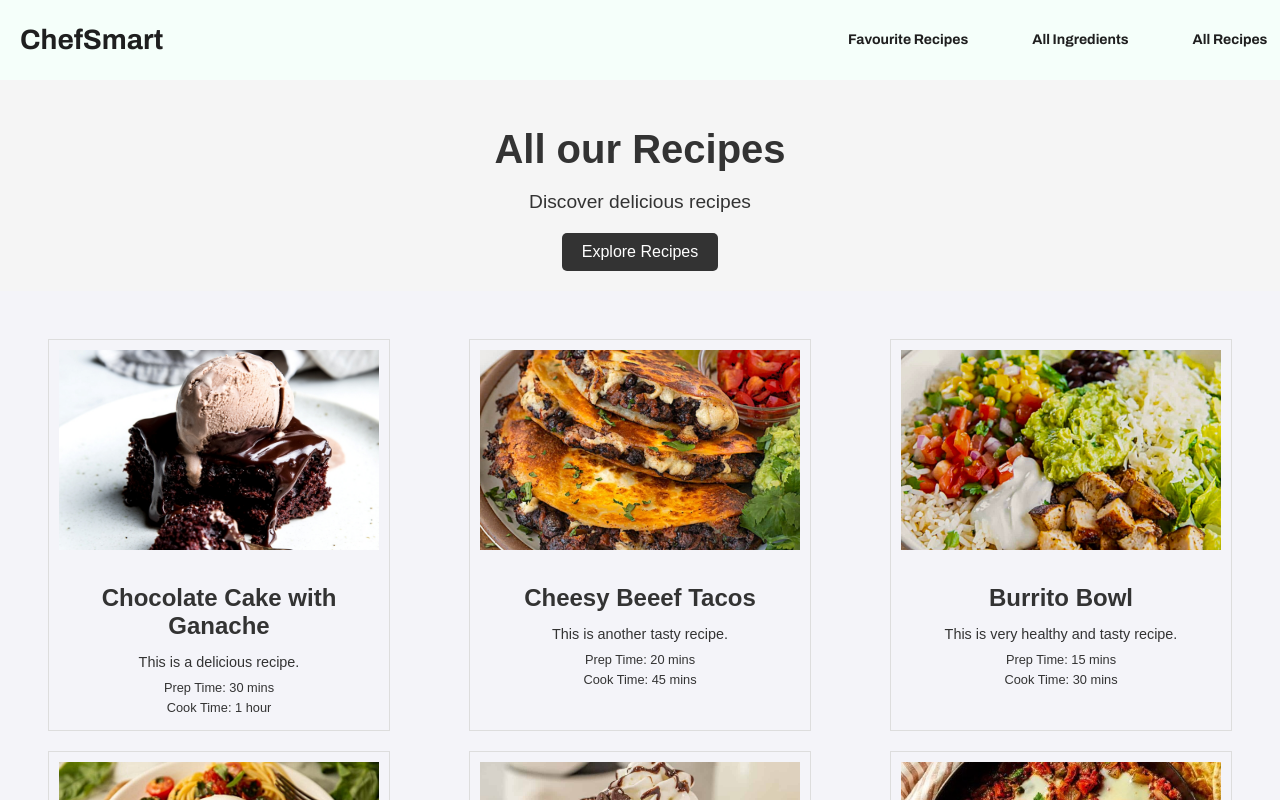
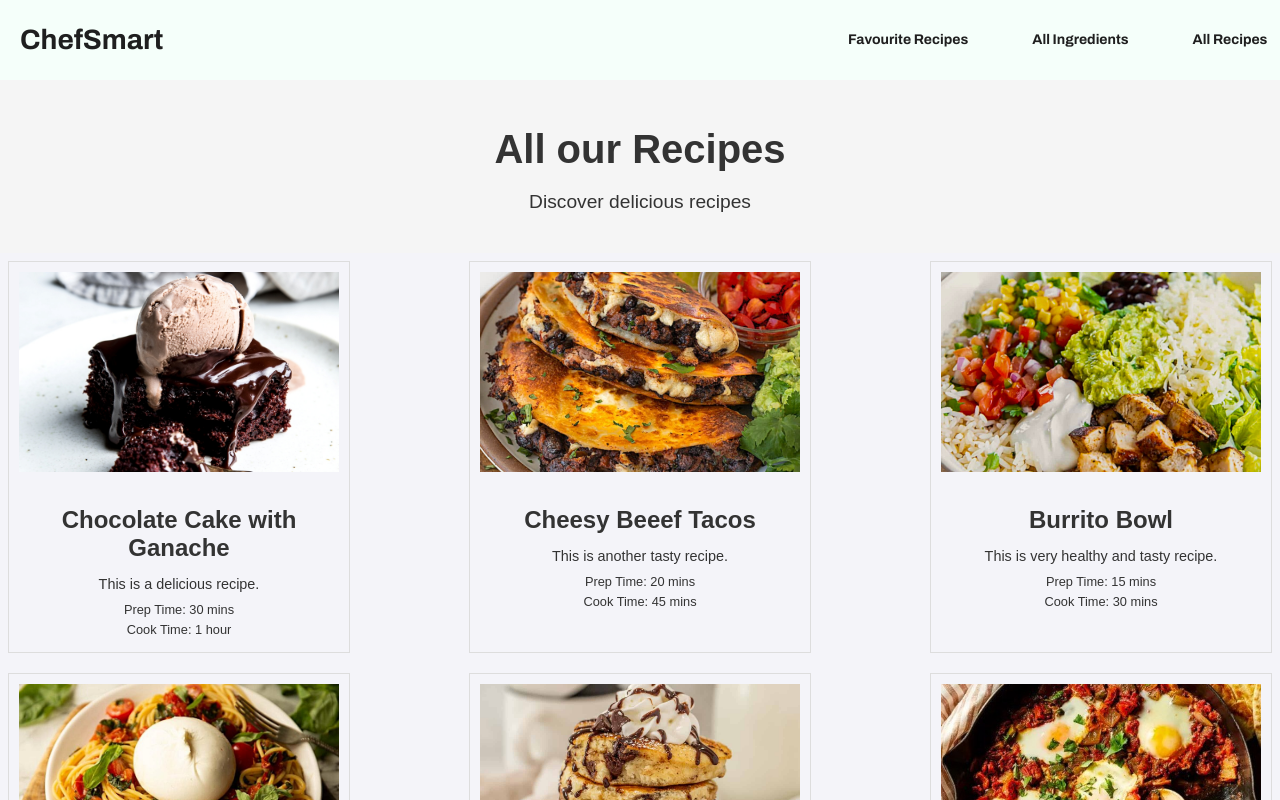
Before and after one commit to dariadohan/ChefSmartFE, a React (Create React App) app: page /all-recipes in a window 1280 px wide. Shown: the top 800 px of the page. Built offline with nearby package versions, Linux system fonts and the light colour scheme; a web font is replaced by a local one.

Commit message:
continue project

```diff
--- /dev/null
+++ b/src/components/api/reteteApi.ts
@@ -0,0 +1 @@
+export class ReteteApi {}
--- a/src/pages/AllRecipesPage.tsx
+++ b/src/pages/AllRecipesPage.tsx
@@ -11,9 +11,6 @@ const AllRecipesPage = () => {
         <Header>
           <Title>All our Recipes</Title>
           <SubTitle>Discover delicious recipes</SubTitle>
-          <Link to="/explore">
-            <ExploreButton>Explore Recipes</ExploreButton>
-          </Link>
         </Header>
         <RecipesContainer>
           <RecipeCard>
@@ -123,21 +120,11 @@ const SubTitle = styled.p`
   margin-bottom: 20px;
 `;
 
-const ExploreButton = styled.button`
-  background-color: #333333;
-  color: white;
-  padding: 10px 20px;
-  border: none;
-  border-radius: 5px;
-  cursor: pointer;
-  font-size: 1em;
-`;
-
 const RecipesContainer = styled.div`
   display: flex;
   justify-content: space-between;
   flex-wrap: wrap;
-  padding: 3rem;
+  padding: 0.5rem;
 `;
 
 const RecipeCard = styled.div`
--- a/src/pages/FavouriteRecipesPage.tsx
+++ b/src/pages/FavouriteRecipesPage.tsx
@@ -24,12 +24,12 @@ const RecipesContainer = styled.div`
   display: flex;
   flex-wrap: wrap;
   justify-content: center;
-  gap: 2rem;
+  gap: 0.8rem;
 `;
 
 const RecipeCard = styled.div`
   width: 250px;
-  height: 320px;
+  height: 328px;
   margin: 1rem;
   padding: 1.25rem; /* 20px equivalent */
   border: 1px solid #ccc;
@@ -41,16 +41,16 @@ const RecipeCard = styled.div`
 
 const RecipeImage = styled.img`
   width: 100%;
-  height: 150px;
+  height: 215px;
   object-fit: cover;
   border-radius: 0.5rem;
-  margin-bottom: 1rem;
+  margin-bottom: -0.5rem;
 `;
 
 const RecipeTitle = styled.h2`
   font-size: 1.25rem; /* 20px equivalent */
   font-weight: bold;
-  margin-bottom: 0.5rem;
+  margin-bottom: -0.4rem;
 `;
 
 const RecipeInfo = styled.p`
@@ -98,12 +98,12 @@ const FavouriteRecipesPage = () => {
     },
 
     {
-      title: 'Pan Seared Salmon with Lemon Dijon',
+      title: 'Seared Salmon with Dijon',
       preparationTime: '60 mins',
       image: '/images/salmon.jpg',
     },
     {
-      title: 'Garlic Herb Steak and Potatoes',
+      title: 'Herb Steak and Potatoes',
       preparationTime: '90 mins',
       image: '/images/steak.jpeg',
     },
@@ -113,7 +113,7 @@ const FavouriteRecipesPage = () => {
       image: '/images/caesar-salad.jpg',
     },
     {
-      title: 'Pizza',
+      title: 'Pizza Funghi',
       preparationTime: '40 mins',
       image: '/images/pizza.jpg',
     },
--- a/src/pages/IngredientsPage.tsx
+++ b/src/pages/IngredientsPage.tsx
@@ -17,7 +17,7 @@ const IngredientsContainer = styled.div`
   display: flex;
   flex-wrap: wrap;
   justify-content: center;
-  gap: 2rem;
+  gap: 1rem;
   margin-bottom: 2rem;
 `;
 
@@ -31,9 +31,9 @@ const IngredientCard = styled.div`
 
 const IngredientImage = styled.img`
   width: 100%;
-  height: 8rem;
+  height: 9rem;
   border-radius: 0.5rem;
-  margin-bottom: 1rem;
+  margin-bottom: 0rem;
 `;
 
 const IngredientName = styled.h2`
```
Also changed, not shown: src/components/api/ApiConfig.tsx (added, +37 -0 lines).
